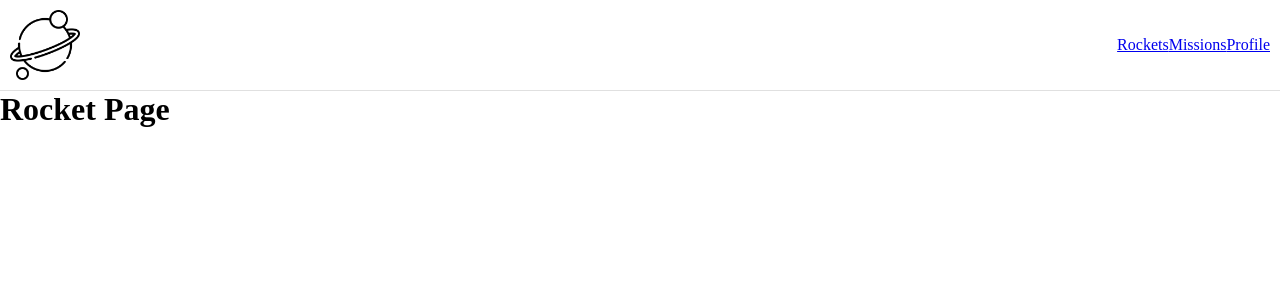
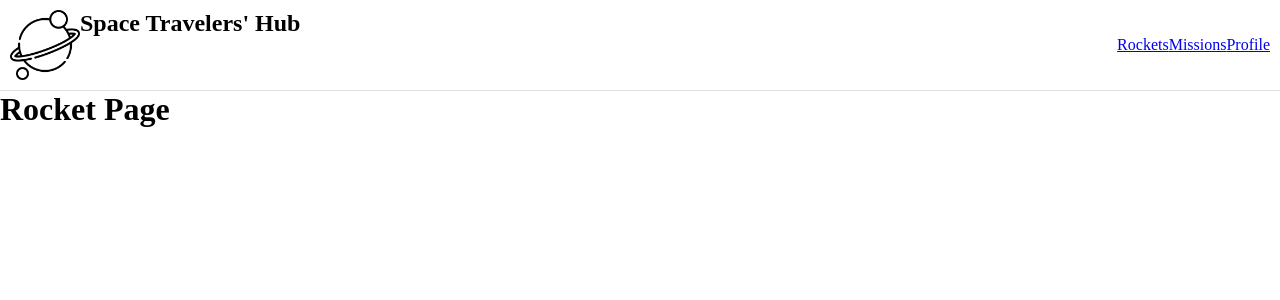
Before and after one commit to Trictonicmp/space-traveler, a React (Create React App) app: page / in a window 1280 px wide. Shown: the top 300 px of the page. Built offline with nearby package versions, Linux system fonts and the light colour scheme.

Commit message:
Add logo text to image

```diff
--- a/src/components/NavBar/BrandLogo.js
+++ b/src/components/NavBar/BrandLogo.js
@@ -2,7 +2,12 @@ import React from 'react';
 import LogoImage from '../../assets/images/logo.png';
 
 function BrandLogo() {
-  return <img src={LogoImage} alt="Logo" width="70px" />;
+  return (
+    <div className="d-flex">
+      <img src={LogoImage} alt="Logo" width="70px" />
+      <h2>Space Travelers' Hub</h2>
+    </div>
+  )
 }
 
 export default BrandLogo;
```
